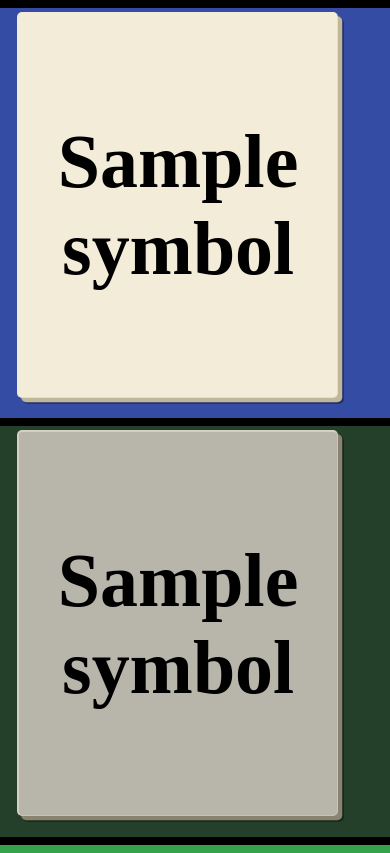
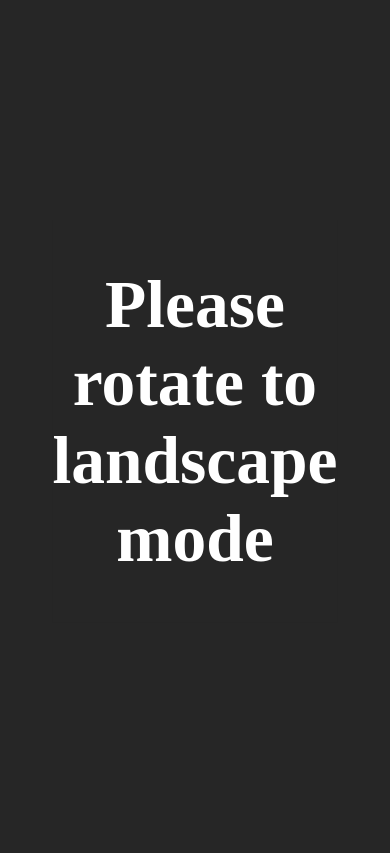
Before and after one commit to KyleTheScientist/Mahjong, a Flask app: template web/templates/player-view.html in a window 390 px wide. After the commit the page ends 562 px from the top, so only its background shows below. Run offline with Flask 2, Linux system fonts and the light colour scheme; the template is opened without the code that fills it: most values are stand-ins (such as "Sample title", 1, 10 or a date in 2020); some libraries are stand-ins or nearby versions; some web fonts are replaced.

Commit message:
Force landscape on mobile

```diff
--- a/web/static/player-view.css
+++ b/web/static/player-view.css
@@ -3,14 +3,45 @@
     padding: 0;
     flex-direction: column;
     display: flex;
+    background-color: #262626;
 }
 
 #container {
-  display: flex;
-  height: 100vh;
-  flex-grow: 1;
-  flex-flow: column;
-  background-color: #FF0000;
+    display: flex;
+    height: 100vh;
+    flex-grow: 1;
+    flex-flow: column;
+    background-color: #FF0000;
+}
+
+
+#orientation-warning {
+    display: none;
+    position: fixed;
+    top: 50%;
+    left: 50%;
+    transform: translate(-50%, -50%);
+    font-size: 4vh;
+    align-content: center;
+    text-align: center;
+    background-color: #262626;
+    color: white;
+}
+
+@media only screen and (orientation:portrait) {
+    #container {
+        display: none;
+    }
+
+    #orientation-warning {
+        display: block;
+    }
+}
+
+@media only screen and (orientation:landscape) {
+    #orientation-warning {
+        display: none;
+    }
 }
 
 .section {
@@ -31,7 +62,7 @@
     font-family: 'Reem Kufi Ink';
     font-weight: bold;
     font-size: 9vh;
-    text-shadow: 5px 5  px 0px #0000002c;
+    text-shadow: 5px 5 px 0px #0000002c;
     box-shadow: .5vh .5vh #c0b799, 6px 6px #00000055;
     margin: 0vh .25vw 2vh 0vh;
     text-align: center;
--- a/web/templates/player-view.html
+++ b/web/templates/player-view.html
@@ -1,6 +1,8 @@
 <!DOCTYPE html>
 
 <head>
+    <link rel="manifest" href="/static/manifest.json">
+    <meta name="viewport" content="minimal-ui, width=device-width, initial-scale=1, maximum-scale=1, user-scalable=no">
     <link rel="stylesheet" href="/static/player-view.css">
     <link rel="stylesheet" href="https://fonts.googleapis.com/css2?family=Reem+Kufi+Ink">
     <script src="https://ajax.googleapis.com/ajax/libs/jquery/3.1.0/jquery.min.js"></script>
@@ -10,6 +12,7 @@
 </head>
 
 <body>
+    <div id="orientation-warning"><h1>Please rotate to landscape mode</h1></div>
     <div id="container">
         {% include 'steal_options.html' %}
         {% block steal_options %}{% endblock %}
```
Also changed, not shown: web/static/login.css (+31 -4 lines), web/static/manifest.json (added).
